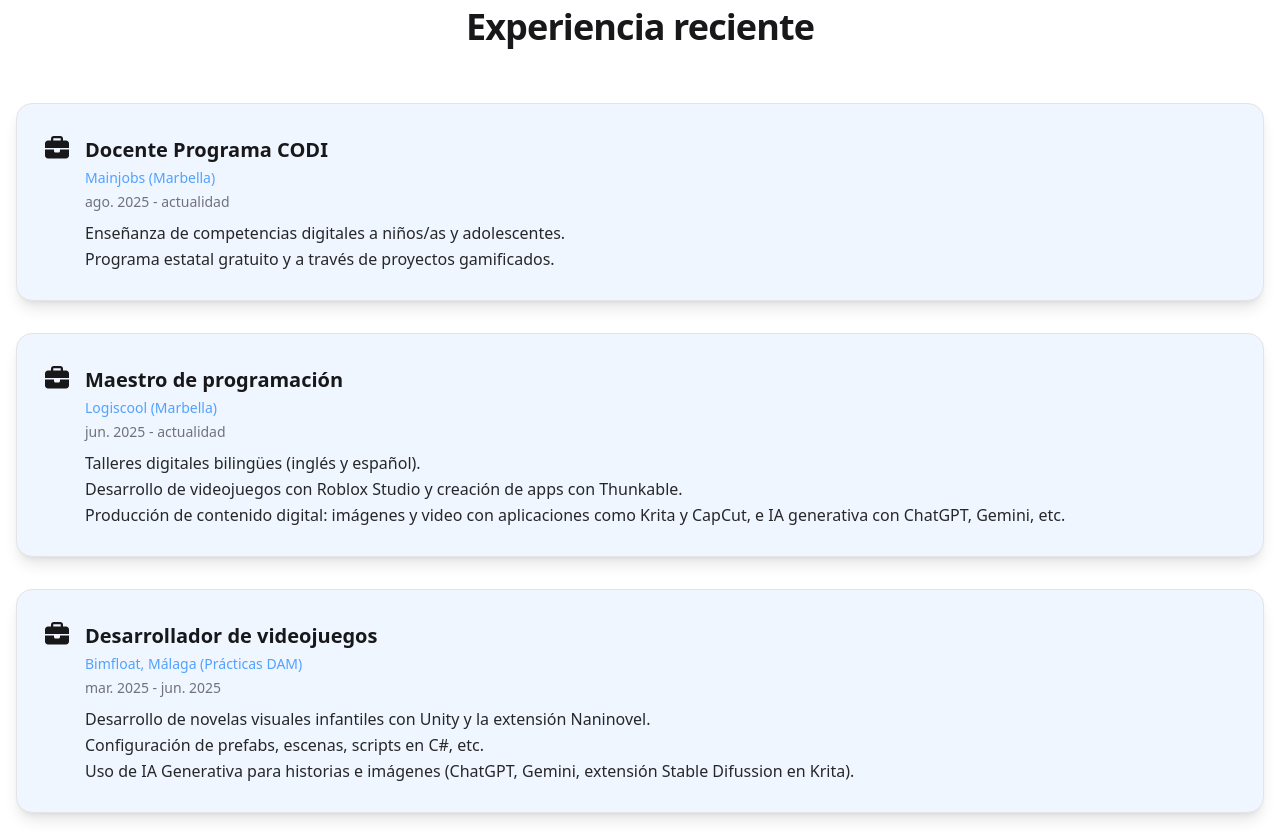
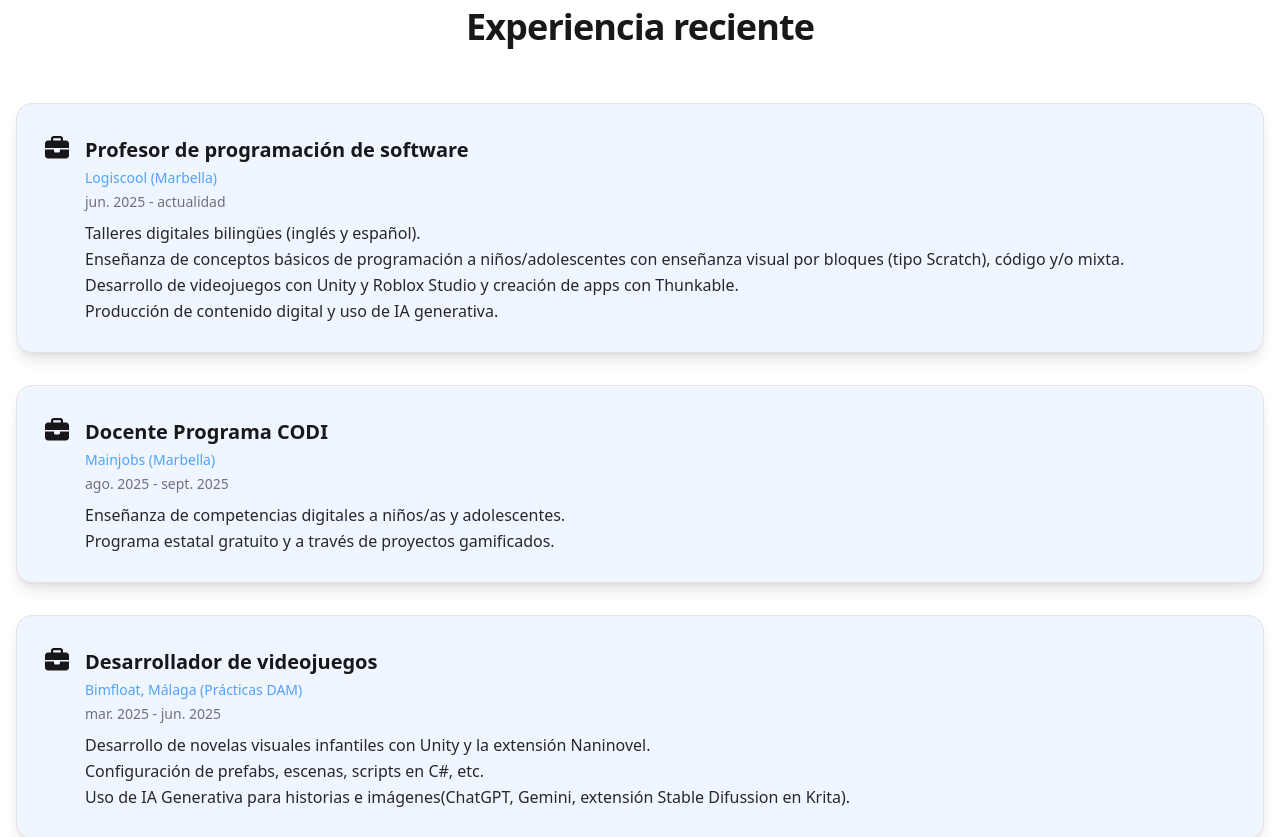
Before and after one commit to zemanue/my-dev-portfolio, a React (Vite) app: page / in a window 1280 px wide. Shown: the part 3160-3997 px from the top of the page. Built offline with nearby package versions, Linux system fonts and the light colour scheme.

Commit message:
Update jobs data and soft skills list
Added a new job entry for 'Profesor de programación de software' and updated existing job details in jobs.js, including adding IDs and adjusting dates and descriptions. Removed 'Resolución de problemas' from the softSkills array in skills.jsx.

```diff
--- a/src/constants/jobs.js
+++ b/src/constants/jobs.js
@@ -1,26 +1,30 @@
 export const jobs = [
     {
+        id: 4,
+        title: "Profesor de programación de software",
+        dateStart: "jun. 2025",
+        dateEnd: "actualidad",
+        place: "Logiscool (Marbella)",
+        description: `Talleres digitales bilingües (inglés y español).\n Enseñanza de conceptos básicos de programación a niños/adolescentes con enseñanza visual por bloques (tipo Scratch), código y/o mixta. \n Desarrollo de videojuegos con Unity y Roblox Studio y creación de apps con Thunkable.\nProducción de contenido digital y uso de IA generativa.`
+    },
+    {
+        id: 3,
         title: "Docente Programa CODI",
         dateStart: "ago. 2025",
-        dateEnd: "actualidad",
+        dateEnd: "sept. 2025",
         place: "Mainjobs (Marbella)",
         description: `Enseñanza de competencias digitales a niños/as y adolescentes.\nPrograma estatal gratuito y a través de proyectos gamificados.`
     },
     {
-        title: "Maestro de programación",
-        dateStart: "jun. 2025",
-        dateEnd: "actualidad",
-        place: "Logiscool (Marbella)",
-        description: `Talleres digitales bilingües (inglés y español).\nDesarrollo de videojuegos con Roblox Studio y creación de apps con Thunkable.\nProducción de contenido digital: imágenes y video con aplicaciones como Krita y CapCut, e IA generativa con ChatGPT, Gemini, etc.`
-    },
-    {
+        id: 2,
         title: "Desarrollador de videojuegos",
         dateStart: "mar. 2025",
         dateEnd: "jun. 2025",
         place: "Bimfloat, Málaga (Prácticas DAM)",
-        description: `Desarrollo de novelas visuales infantiles con Unity y la extensión Naninovel.\nConfiguración de prefabs, escenas, scripts en C#, etc.\nUso de IA Generativa para historias e imágenes (ChatGPT, Gemini, extensión Stable Difussion en Krita).`
+        description: `Desarrollo de novelas visuales infantiles con Unity y la extensión Naninovel.\nConfiguración de prefabs, escenas, scripts en C#, etc.\nUso de IA Generativa para historias e imágenes(ChatGPT, Gemini, extensión Stable Difussion en Krita).`
     },
     {
+        id: 1,
         title: "Profesor particular",
         dateStart: "sept. 2015",
         dateEnd: "jun. 2025",
--- a/src/constants/skills.jsx
+++ b/src/constants/skills.jsx
@@ -43,7 +43,6 @@ export const techSkills = {
 };
 
 export const softSkills = [
-    "Resolución de problemas",
     "Comunicación",
     "Trabajo en equipo",
     "Proactividad",
```
